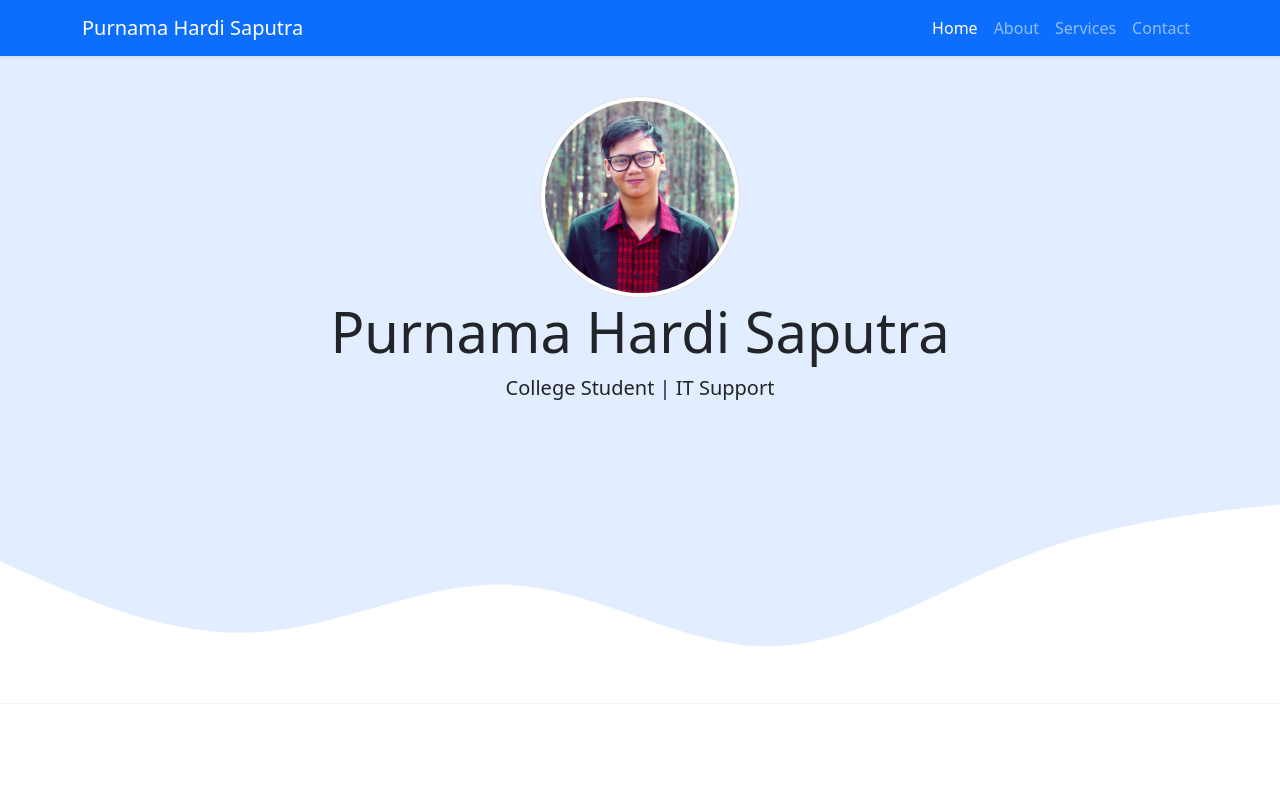
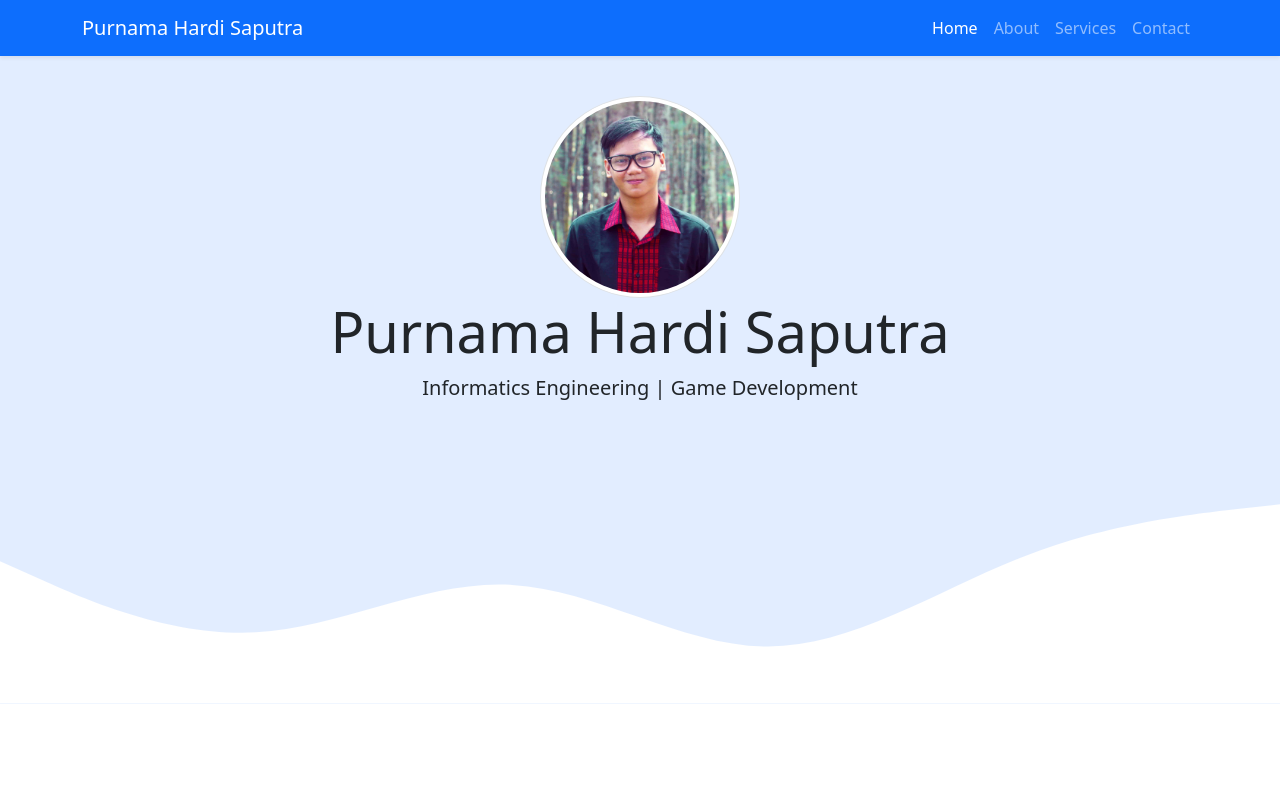
Before and after one commit to purnamahardisaputra/purnamahardisaputra.github.io, a plain HTML site: page index.html in a window 1280 px wide. Shown: the top 797 px of the page. Drawn offline with nearby package versions, Linux system fonts and the light colour scheme.

Commit message:
Update index.html

```diff
--- a/index.html
+++ b/index.html
@@ -273,7 +273,7 @@
     <script src="https://cdnjs.cloudflare.com/ajax/libs/gsap/3.6.1/TextPlugin.min.js"></script>
     <script>
       gsap.registerPlugin(TextPlugin);
-      gsap.to(".lead", { duration: 2, delay: 1.5, text: "College Student | IT Support" });
+      gsap.to(".lead", { duration: 2, delay: 1.5, text: "Informatics Engineering | Game Development" });
       gsap.from(".jumbotron img", { duration: 1, y: -100, opacity: 0 });
       gsap.from(".navbar", { duration: 1.5, y: "-100%", opacity: 0, ease: "bounce" });
       gsap.from(".display-4", { duration: 1, x: -50, opacity: 0, opacity: 0, delay: 0.5, ease: "back" });
```
